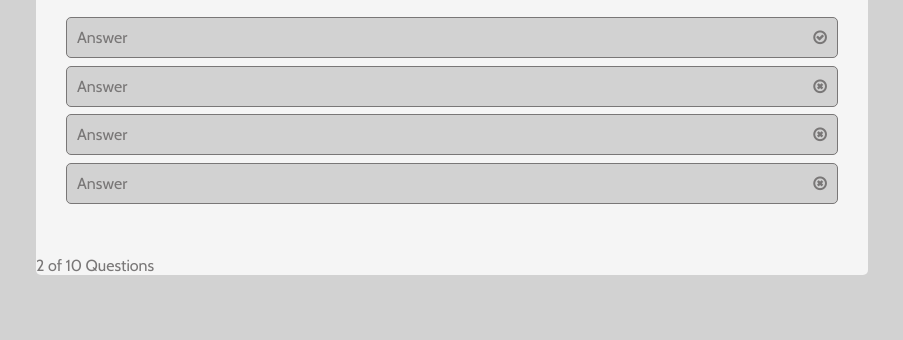
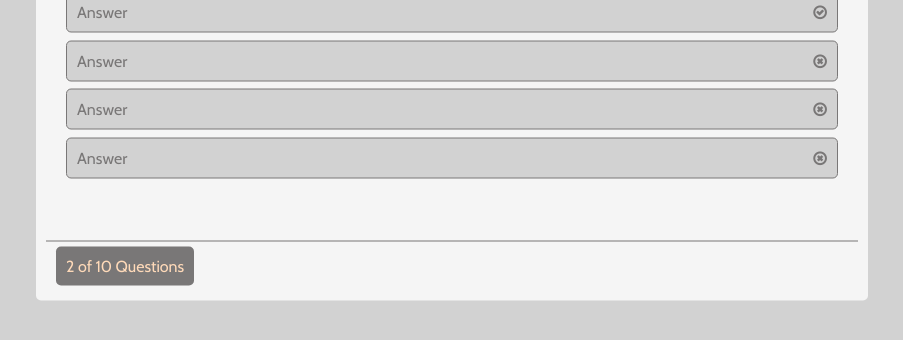
Before and after one commit to DavidESotomayor/code-quiz, a plain HTML site: page index.html in a window 1280 px wide. Shown: the part 326-666 px from the top of the page, without its empty margins (188-1091 px from the left). Drawn offline with nearby package versions, Linux system fonts and the light colour scheme.

Commit message:
quiz box footer styling

```diff
--- a/style.css
+++ b/style.css
@@ -150,6 +150,7 @@ body {
     color: #ffdab9;
     font-weight: 500;
     padding: 10px;
+    user-select: none;
 }
 
 /* Quiz Box Timer Styling */
@@ -160,15 +161,10 @@ body {
     width: 130px;
 }
 
-.quizBox header .quizBoxTimer .timerText {
-    user-select: none;
-}
-
 .quizBox header .quizBoxTimer .timerSeconds {
     background: #2e2c2c;
     border-radius: 5px;
     padding: 3px;
-    user-select: none;
 }
 
 /* Quiz Box Section Styling */
@@ -205,3 +201,21 @@ section .answerList .answer:hover {
     background: #797777;
     color: #ffdab9;
 }
+
+/* Quiz Box Footer Styling */
+.quizBox footer {
+    align-items: center;
+    border-top: 1px solid #797777;
+    display: flex;
+    height: 50px;
+    margin: 10px;
+    padding: 0px 10px;
+}
+
+.quizBox footer .questionProgressBar {
+    background: #797777;
+    border-radius: 5px;
+    color: #ffdab9;
+    padding: 10px;
+    user-select: none;
+}
```
